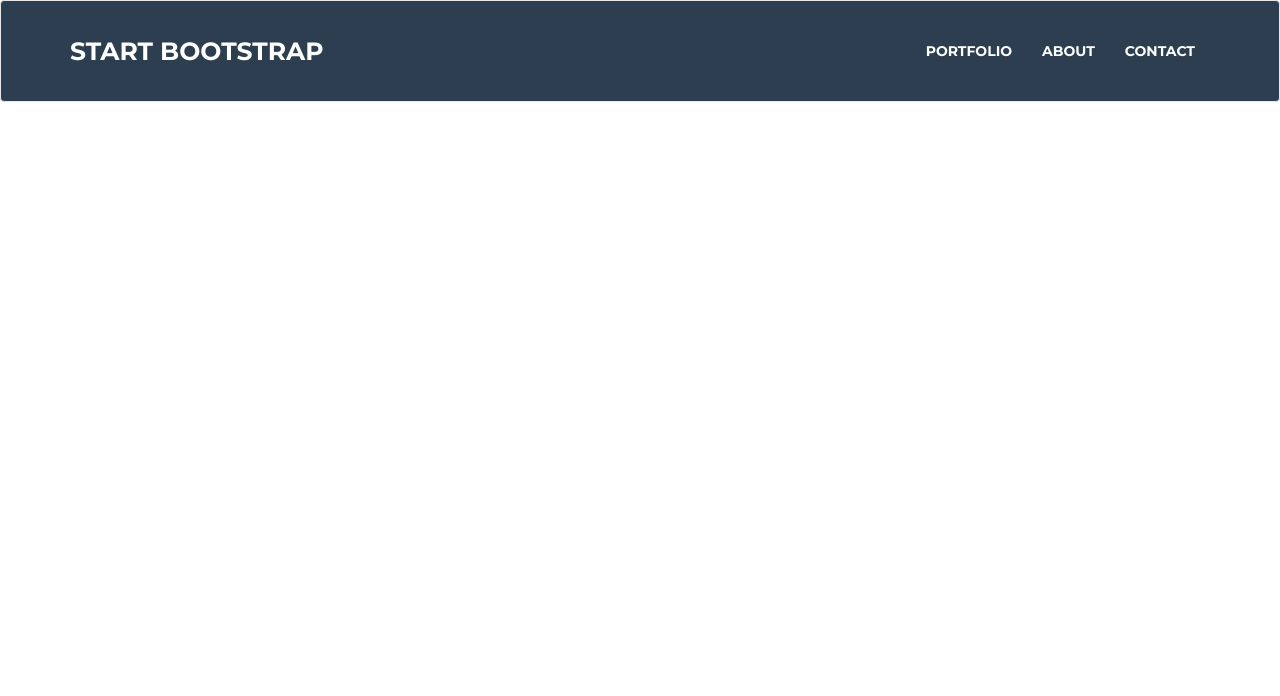
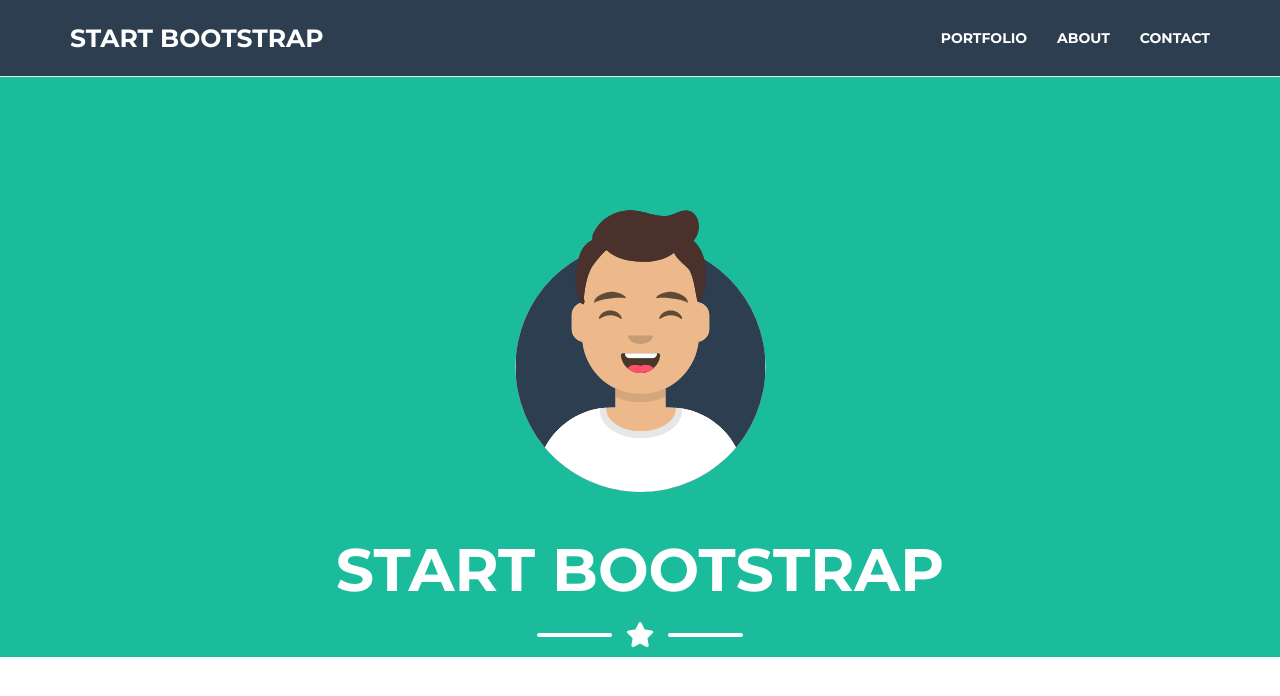
Before and after one commit to ilSaba/html-css-bootstrap-freelancer, a plain HTML site: page index.html in a window 1280 px wide. Drawn offline with nearby package versions, Linux system fonts and the light colour scheme; files whose address does not match are found by name.

Commit message:
Jumbo compleatato

```diff
--- a/assets/css/master.css
+++ b/assets/css/master.css
@@ -1,11 +1,15 @@
+/* UTILITY */
 body{
   font-family: 'Montserrat', sans-serif;
+  color: white;
 }
+
+/* NAV */
 
 nav{
   text-transform: uppercase;
-  padding-top: 25px;
-  padding-bottom: 25px;
+  padding-top: 1%;
+  padding-bottom: 1%;
   font-weight: bold;
 }
 
@@ -32,3 +36,42 @@ nav{
 .navbar-default .navbar-nav>li>a:hover{
   color: #1ABC9C;
 }
+
+/* JUMBO */
+
+.bg-green{
+  background-color: #1ABC9C;
+}
+
+.avatar{
+  padding-top: 200px;
+  padding-bottom: 25px;
+  width: 275px;
+}
+
+h1{
+  font-weight: bold;
+  text-transform: uppercase;
+  font-size: 60px;
+}
+
+
+/* .line{
+  margin: 20px 0;
+} */
+
+.line:before, .line:after {
+  display: inline-block;
+  content: "";
+  width: 75px;
+  border-radius: 5px;
+  vertical-align: middle;
+  margin: 20px 10px;
+  border: 2px solid #fff;
+  background-color: #fff;
+}
+
+.fa-star {
+  font-size: 25px;
+  vertical-align: middle;
+}
--- a/index.html
+++ b/index.html
@@ -11,12 +11,13 @@
     <link href="https://fonts.googleapis.com/css2?family=Montserrat:wght@700&display=swap" rel="stylesheet">
     <!-- My CSS -->
     <link rel="stylesheet" href="./assets/css/master.css">
+    <!-- Font Awesome -->
+    <link rel="stylesheet" href="https://cdnjs.cloudflare.com/ajax/libs/font-awesome/5.15.2/css/all.min.css" integrity="sha512-HK5fgLBL+xu6dm/Ii3z4xhlSUyZgTT9tuc/hSrtw6uzJOvgRr2a9jyxxT1ely+B+xFAmJKVSTbpM/CuL7qxO8w==" crossorigin="anonymous"/>
     <title>Freelancer</title>
   </head>
   <body>
-  <header>
   <!-- NAV -->
-    <nav class="navbar navbar-default">
+  <nav class="navbar navbar-default navbar-fixed-top">
     <div class="container">
       <!-- Brand and toggle get grouped for better mobile display -->
       <div class="navbar-header">
@@ -38,7 +39,28 @@
       </div><!-- /.navbar-collapse -->
     </div><!-- /.container-fluid -->
   </nav>
+  <!-- JUMBO -->
+  <header>
+  <div class="bg-green">
+    <div class="container text-center">
+      <div class="row">
+        <div class="col-xs-12 col-sm-12 col-md-12">
+          <img class="avatar center-block" src="/Users/andrea/Desktop/BOOLEAN/ESERCIZI/html-css-bootstrap-freelancer/assets/img/avatar.svg" alt="avatar">
+            <h1>START BOOTSTRAP</h1>
+            <div class="line">
+            <i class="fas fa-star"></i>
+            </div>
+          </div>
+        </div>
+      </div>
+    </div>
+
+
+
+
   </header>
+
+
 
 
 
```
Also changed, not shown: assets/img/avatar.svg (added), assets/img/cabin.png (added), assets/img/cake.png (added), assets/img/circus.png (added), assets/img/game.png (added), assets/img/safe.png (added), assets/img/submarine.png (added), 1 other file. Lines whose indentation alone changed are shown as unchanged.
